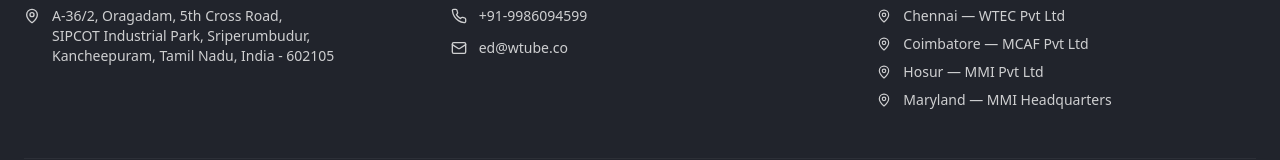
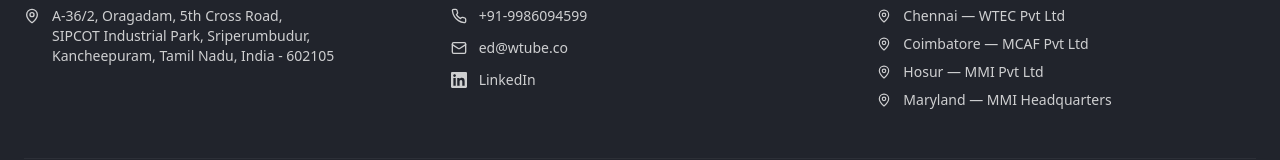
Before and after one commit to shubhampersia/wolverine-v2, a React (Vite) app: page /about in a window 1280 px wide. Shown: the part 3474-3634 px from the top of the page. Built offline with nearby package versions, Linux system fonts and the light colour scheme.

Commit message:
Added Linkedin in Footer

```diff
--- a/src/components/Footer.tsx
+++ b/src/components/Footer.tsx
@@ -11,7 +11,7 @@ const Footer = () => {
               <MapPin size={16} className="mt-0.5 shrink-0" />
               <span>
                 A-36/2, Oragadam, 5th Cross Road, <br /> SIPCOT Industrial Park,
-                 Sriperumbudur,<br /> Kancheepuram, Tamil Nadu, India - 602105
+                Sriperumbudur,<br /> Kancheepuram, Tamil Nadu, India - 602105
               </span>
             </div>
           </div>
@@ -27,6 +27,24 @@ const Footer = () => {
                 <Mail size={16} className="shrink-0" />
                 <span>ed@wtube.co</span>
               </div>
+              <a
+                href="https://www.linkedin.com/company/wtec-pvt-ltd/posts/?feedView=all"
+                target="_blank"
+                rel="noopener noreferrer"
+                className="flex items-center gap-3 hover:opacity-100 transition-opacity"
+              >
+                <svg
+                  width="16"
+                  height="16"
+                  viewBox="0 0 24 24"
+                  fill="currentColor"
+                  className="shrink-0"
+                  aria-hidden="true"
+                >
+                  <path d="M20.447 20.452h-3.554v-5.569c0-1.328-.027-3.037-1.852-3.037-1.853 0-2.136 1.445-2.136 2.939v5.667H9.351V9h3.414v1.561h.046c.477-.9 1.637-1.85 3.37-1.85 3.601 0 4.267 2.37 4.267 5.455v6.286zM5.337 7.433c-1.144 0-2.063-.926-2.063-2.065 0-1.138.92-2.063 2.063-2.063 1.14 0 2.064.925 2.064 2.063 0 1.139-.925 2.065-2.064 2.065zm1.782 13.019H3.555V9h3.564v11.452zM22.225 0H1.771C.792 0 0 .774 0 1.729v20.542C0 23.227.792 24 1.771 24h20.451C23.2 24 24 23.227 24 22.271V1.729C24 .774 23.2 0 22.222 0h.003z" />
+                </svg>
+                <span>LinkedIn</span>
+              </a>
             </div>
           </div>
 
```
